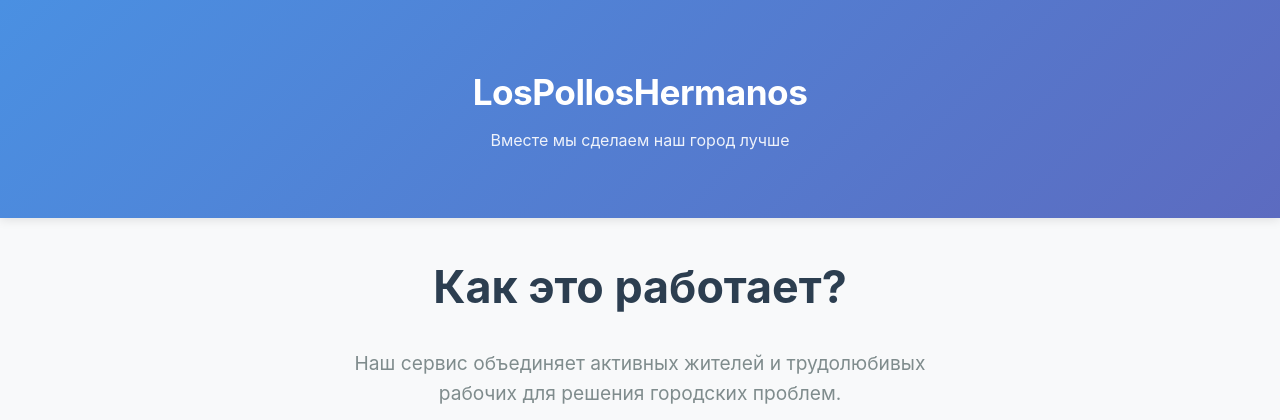
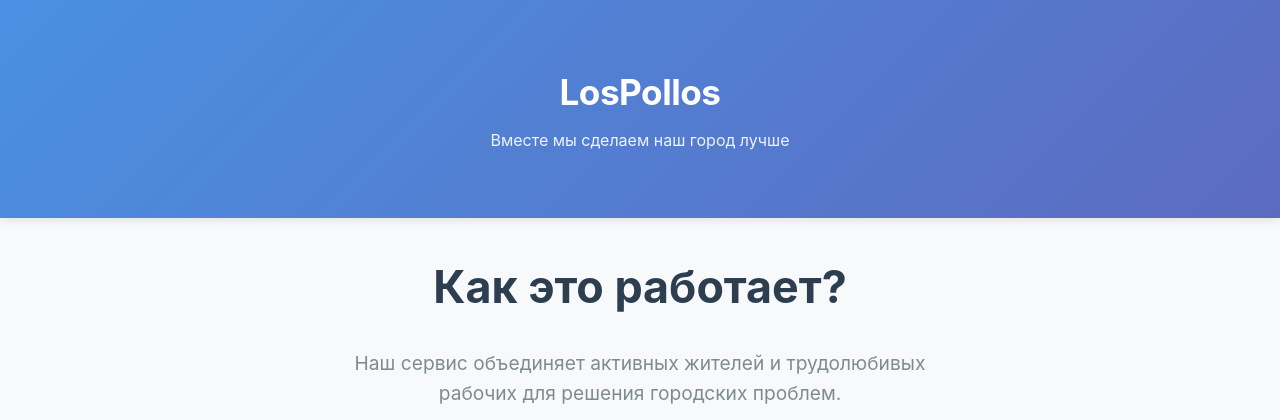
Before and after one commit to erkebulkaaasdad/LosPollosHermanos, a Flask app: page / in a window 1280 px wide. Shown: the top 420 px of the page. Run offline with Flask 3, Linux system fonts and the light colour scheme.

Commit message:
Renamed website to LosPollos

```diff
--- a/app.py
+++ b/app.py
@@ -5,7 +5,7 @@ from werkzeug.utils import secure_filename
 import os
 
 app = Flask(__name__)
-app.secret_key = 'los_pollos_hermanos_secret_key'
+app.secret_key = 'lospollos_secret_key'
 
 # Database configuration
 basedir = os.path.abspath(os.path.dirname(__file__))
@@ -52,7 +52,7 @@ with app.app_context():
     db.create_all()
     if not ShopItem.query.first():
         items = [
-            ShopItem(name="Фирменная кепка", price=500, description="Кепка с логотипом Los Pollos Hermanos"),
+            ShopItem(name="Фирменная кепка", price=500, description="Кепка с логотипом LosPollos"),
             ShopItem(name="Футболка", price=1000, description="Стильная футболка для лучших работников"),
             ShopItem(name="Сертификат на обед", price=1500, description="Бесплатное комбо в нашем ресторане"),
             ShopItem(name="Инструменты", price=3000, description="Набор профессиональных инструментов")
--- a/templates/client.html
+++ b/templates/client.html
@@ -2,7 +2,7 @@
 <html lang="ru">
 <head>
   <meta charset="UTF-8">
-  <title>LosPollosHermanos — Житель</title>
+  <title>LosPollos — Житель</title>
   <meta name="viewport" content="width=device-width, initial-scale=1">
   <link rel="stylesheet" href="{{ url_for('static', filename='style.css') }}">
   <style>
--- a/templates/shop.html
+++ b/templates/shop.html
@@ -2,7 +2,7 @@
 <html lang="ru">
 <head>
   <meta charset="UTF-8">
-  <title>LosPollosHermanos — Магазин</title>
+  <title>LosPollos — Магазин</title>
   <meta name="viewport" content="width=device-width, initial-scale=1">
   <link rel="stylesheet" href="{{ url_for('static', filename='style.css') }}">
 </head>
--- a/templates/welcome.html
+++ b/templates/welcome.html
@@ -2,7 +2,7 @@
 <html lang="ru">
 <head>
   <meta charset="UTF-8">
-  <title>Добро пожаловать в LosPollosHermanos</title>
+  <title>Добро пожаловать в LosPollos</title>
   <meta name="viewport" content="width=device-width, initial-scale=1">
   <link rel="stylesheet" href="{{ url_for('static', filename='style.css') }}">
   <style>
@@ -20,7 +20,7 @@
 <body>
 
 <header>
-  <h1>LosPollosHermanos</h1>
+  <h1>LosPollos</h1>
   <p>Вместе мы сделаем наш город лучше</p>
 </header>
 
--- a/templates/worker.html
+++ b/templates/worker.html
@@ -2,7 +2,7 @@
 <html lang="ru">
 <head>
   <meta charset="UTF-8">
-  <title>LosPollosHermanos — Рабочий</title>
+  <title>LosPollos — Рабочий</title>
   <meta name="viewport" content="width=device-width, initial-scale=1">
   <link rel="stylesheet" href="{{ url_for('static', filename='style.css') }}">
   <style>
```
